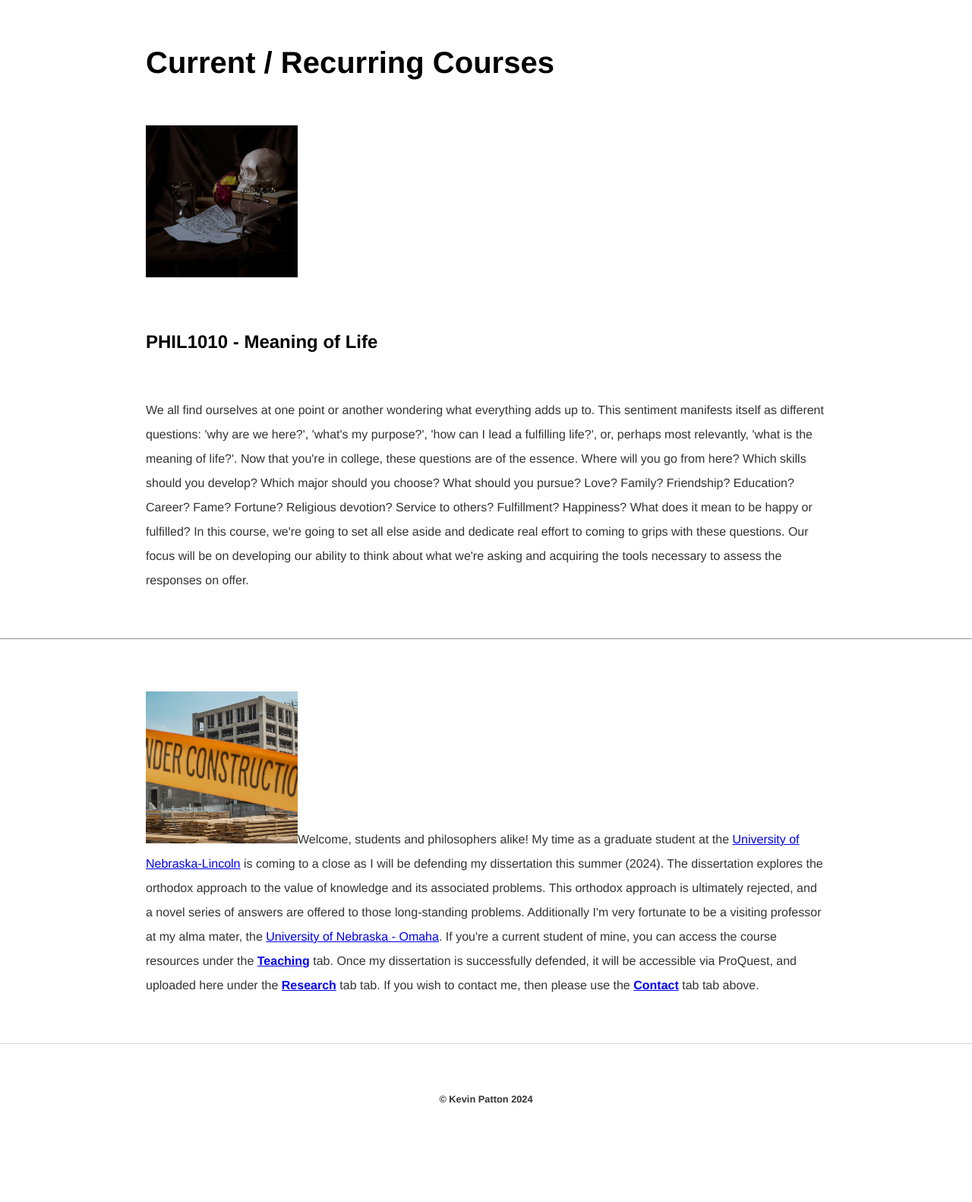
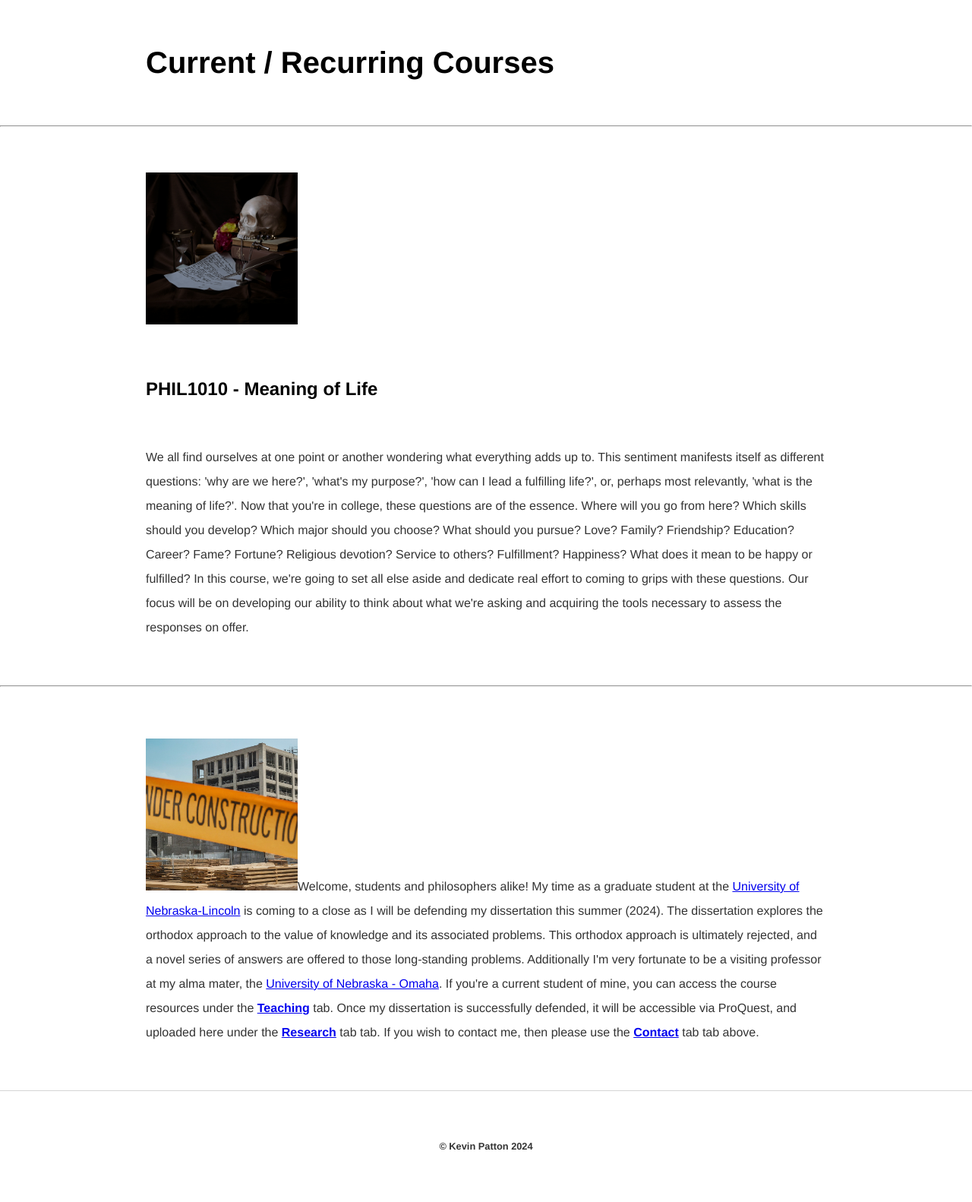
Before and after one commit to kevinjpatton/kevinjpatton.github.io, a Jekyll site: the page built from test.html, in a window 1280 px wide. Shown: the part 348-1930 px from the top of the page at 76% size. Built offline with Jekyll 4.4.1, drawn with Linux system fonts in a browser that asks for light colours; Markdown is read by kramdown in place of the engine named in the settings; before the commit the page ends 1868 px from its top, so only the background shows below that.

Commit message:
Update test.html

```diff
--- a/test.html
+++ b/test.html
@@ -4,7 +4,7 @@ title: Test
 ---
 <!-- /.blurb -->
 <div class="blurb">
-<h1>Current / Recurring Courses</h1><p><img src="/teaching/phil_1010/heroimage-1010-pablo-stanic.jpg" alt="Under Construction" class="thumbnail"></p><h2>PHIL1010 - Meaning of Life</h2><p>We all find ourselves at one point or another wondering what everything adds up to. This sentiment manifests itself as different questions: 'why are we here?', 'what's my purpose?', 'how can I lead a fulfilling life?', or, perhaps most relevantly, 'what is the meaning of life?'. Now that you're in college, these questions are of the essence. Where will you go from here? Which skills should you develop? Which major should you choose? What should you pursue? Love? Family? Friendship? Education? Career? Fame? Fortune? Religious devotion? Service to others? Fulfillment? Happiness? What does it mean to be happy or fulfilled? In this course, we're going to set all else aside and dedicate real effort to coming to grips with these questions. Our focus will be on developing our ability to think about what we're asking and acquiring the tools necessary to assess the responses on offer.</p>
+<h1>Current / Recurring Courses</h1><hr><p><img src="/teaching/phil_1010/heroimage-1010-pablo-stanic.jpg" alt="Under Construction" class="thumbnail"></p><h2>PHIL1010 - Meaning of Life</h2><p>We all find ourselves at one point or another wondering what everything adds up to. This sentiment manifests itself as different questions: 'why are we here?', 'what's my purpose?', 'how can I lead a fulfilling life?', or, perhaps most relevantly, 'what is the meaning of life?'. Now that you're in college, these questions are of the essence. Where will you go from here? Which skills should you develop? Which major should you choose? What should you pursue? Love? Family? Friendship? Education? Career? Fame? Fortune? Religious devotion? Service to others? Fulfillment? Happiness? What does it mean to be happy or fulfilled? In this course, we're going to set all else aside and dedicate real effort to coming to grips with these questions. Our focus will be on developing our ability to think about what we're asking and acquiring the tools necessary to assess the responses on offer.</p>
 </div>
 <hr>
 <div class="thumbnail-container">
```
